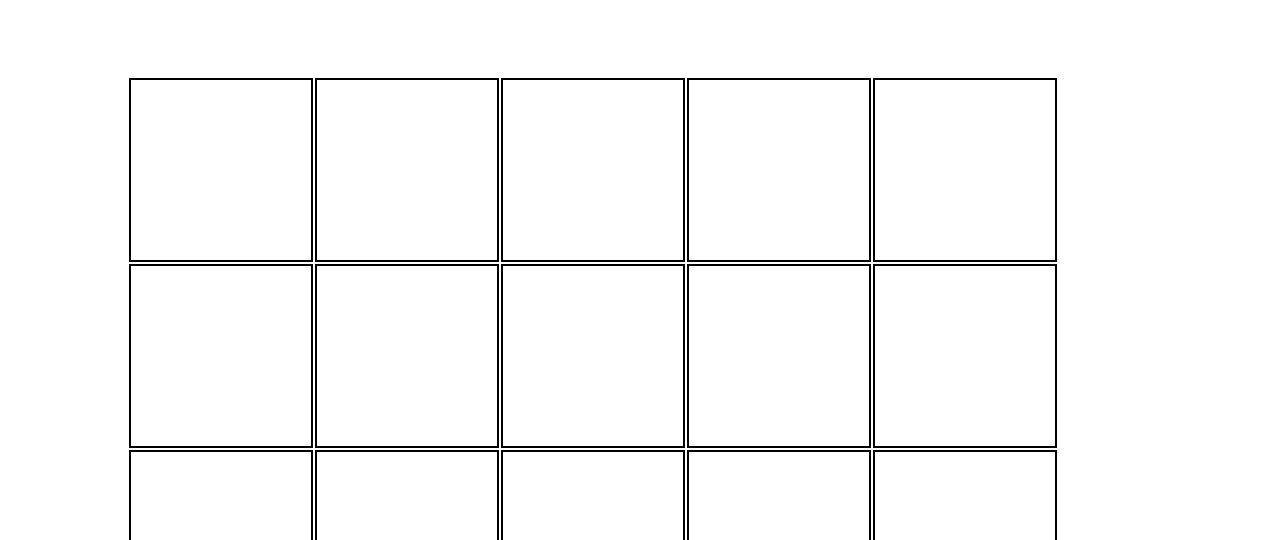
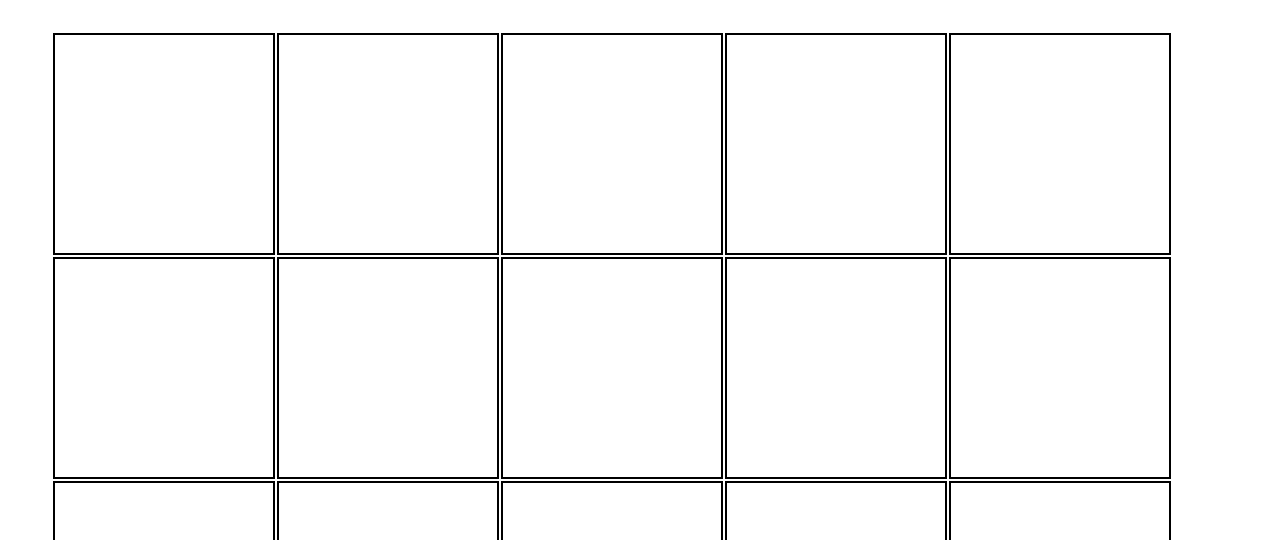
Before and after one commit to svall/Memoria, a plain HTML site: page index.html in a window 1280 px wide. Shown: the part 260-800 px from the top of the page. Drawn offline with Linux system fonts and the light colour scheme.

Commit message:
adjusted card size

```diff
--- a/script.js
+++ b/script.js
@@ -93,7 +93,7 @@ function newImg () {
     // newImgDiv.setAttribute("id","img"+i);
     newImgDiv.id = "carta"+i;
     newImgDiv.src = numArray[i];
-    newImgDiv.style.cssText = 'height:95%;width:95%;display:inline-block;padding:3px;opacity:0.0';
+    newImgDiv.style.cssText = 'height:97%;width:97%;display:inline-block;padding:3px;opacity:0.0';
     // contImgDiv.style.backgroundColor = "red";
     newImgDiv.addEventListener("click", selectCard);
     var containerDiv = document.getElementById("smallContainer");
--- a/style.css
+++ b/style.css
@@ -1,8 +1,8 @@
 
 #generalContainer {
   /*background-color: lightgreen;*/
-  height: 90%;
-  width: 90%;
+  height: 98%;
+  width: 98%;
   margin: auto;
   padding-top: 60px;
 }
@@ -19,10 +19,10 @@ h3 {
 
 #smallContainer {
   /*background-color: lightblue;*/
-  height: 80%;
-  width: 90%;
+  height: 90%;
+  width: 95%;
   margin: auto;
-  margin-top: 80px
+  margin-top: 10px
 }
 
 .cartasCont {
@@ -31,8 +31,8 @@ h3 {
   text-align: center;
   vertical-align: middle;
   margin: 1px;
-  height: 180px;
-  width: 180px;
+  height: 218px;
+  width: 218px;
   border: 2px solid black;
   /*position: relative;*/
 }
```
